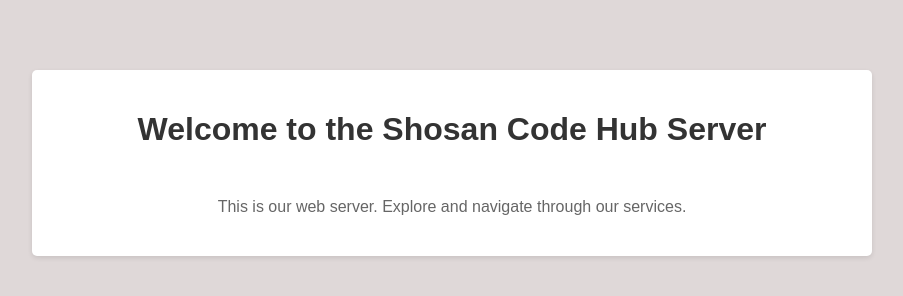
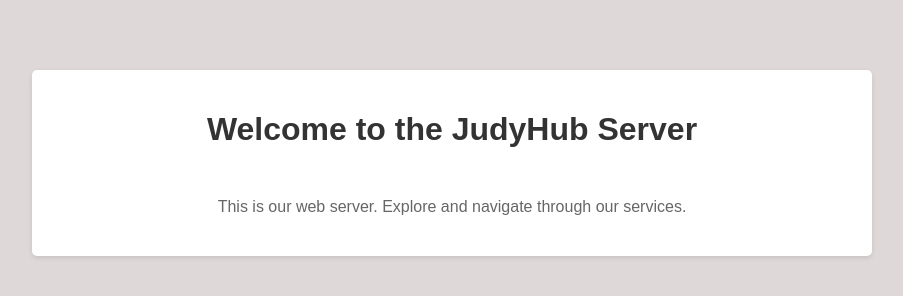
Before and after one commit to Kennius7/judyhub-app-server, a website: page index.html in a window 1280 px wide. Shown: the whole page, without its empty margins (188-1091 px from the left). Drawn offline with Linux system fonts and the light colour scheme.

Commit message:
fix: index.html edit

```diff
--- a/index.html
+++ b/index.html
@@ -38,7 +38,7 @@
 </head>
 <body>
     <div class="container">
-        <h1>Welcome to the Shosan Code Hub Server</h1>
+        <h1>Welcome to the JudyHub Server</h1>
         <p>This is our web server. Explore and navigate through our services.</p>
     </div>
 </body>
```
